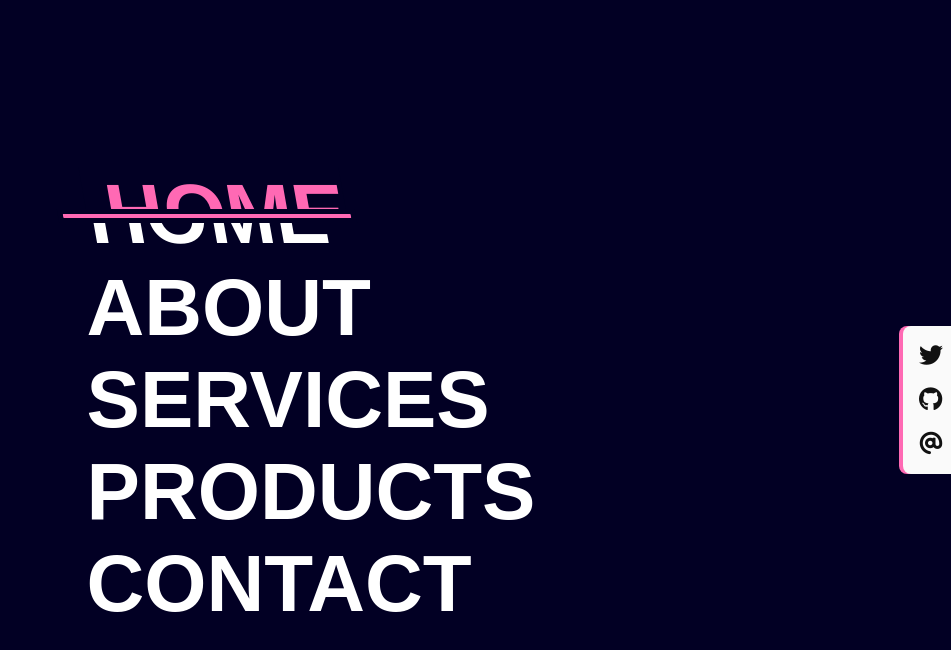
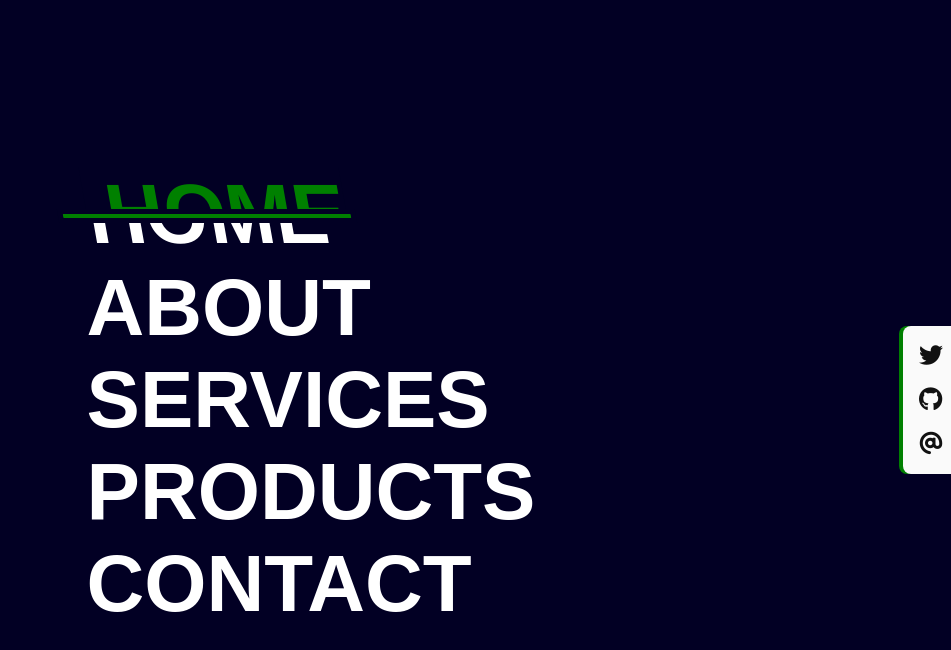
Before and after one commit to ZHR717/Menu-test, a plain HTML site: page index.html in a window 1280 px wide. In both pictures the pointer is over the element "HOME". Shown: the whole page, without its empty margins (329-1280 px from the left). Drawn offline with Linux system fonts and the light colour scheme.

Commit message:
style(front): change hover color.
hover color is changed to green to be compatible with company logo.

```diff
--- a/style.css
+++ b/style.css
@@ -43,7 +43,7 @@ h1::before {
 h1:hover::before {
 	top: -3px;
 	left: 0px;
-	color: hotpink;
+	color: green;
 }
 
 h1::after {
@@ -54,7 +54,7 @@ h1::after {
 	top: 50%;
 	left: 50%;
 	transform: translate(-50%, -50%);
-	background: hotpink;
+	background: green;
 	transition: all 300ms ease;
 }
 h1:hover::after {
@@ -73,12 +73,12 @@ h1:hover::after {
 	padding: 1em 0.5em 1em 1em;
 	background: #fafafa;
 	border-radius: 0.5em 0 0 0.5em;
-	box-shadow: -4px 0px 0px hotpink;
+	box-shadow: -4px 0px 0px green;
 	transition: all 300ms ease;
 }
 
 ._social-links:hover {
-	box-shadow: -8px 0px 20px hotpink;
+	box-shadow: -8px 0px 20px green;
 	padding: 1em;
 }
 
@@ -97,7 +97,7 @@ h1:hover::after {
 	color: #111;
 }
 ._social-link a:hover {
-	color: hotpink;
+	color: green;
 	font-size: 1.75rem;
 }
 
```
